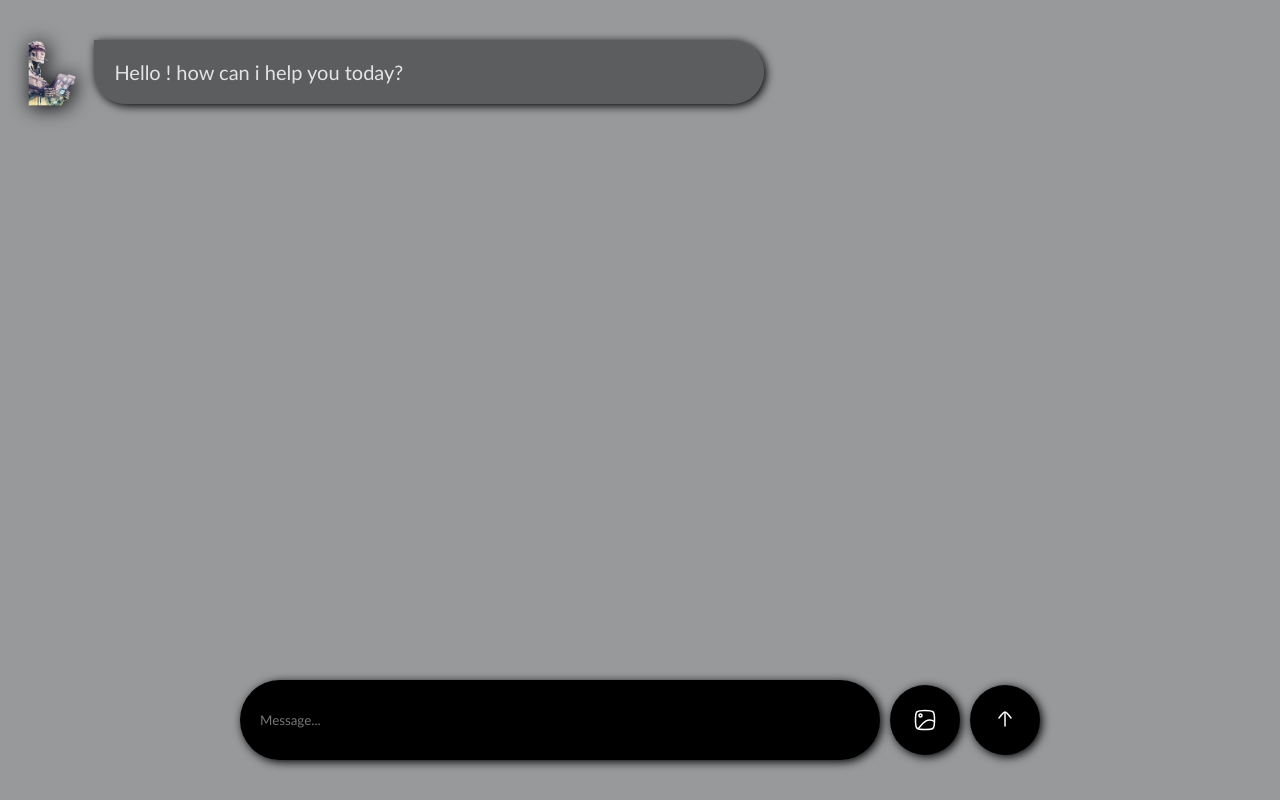
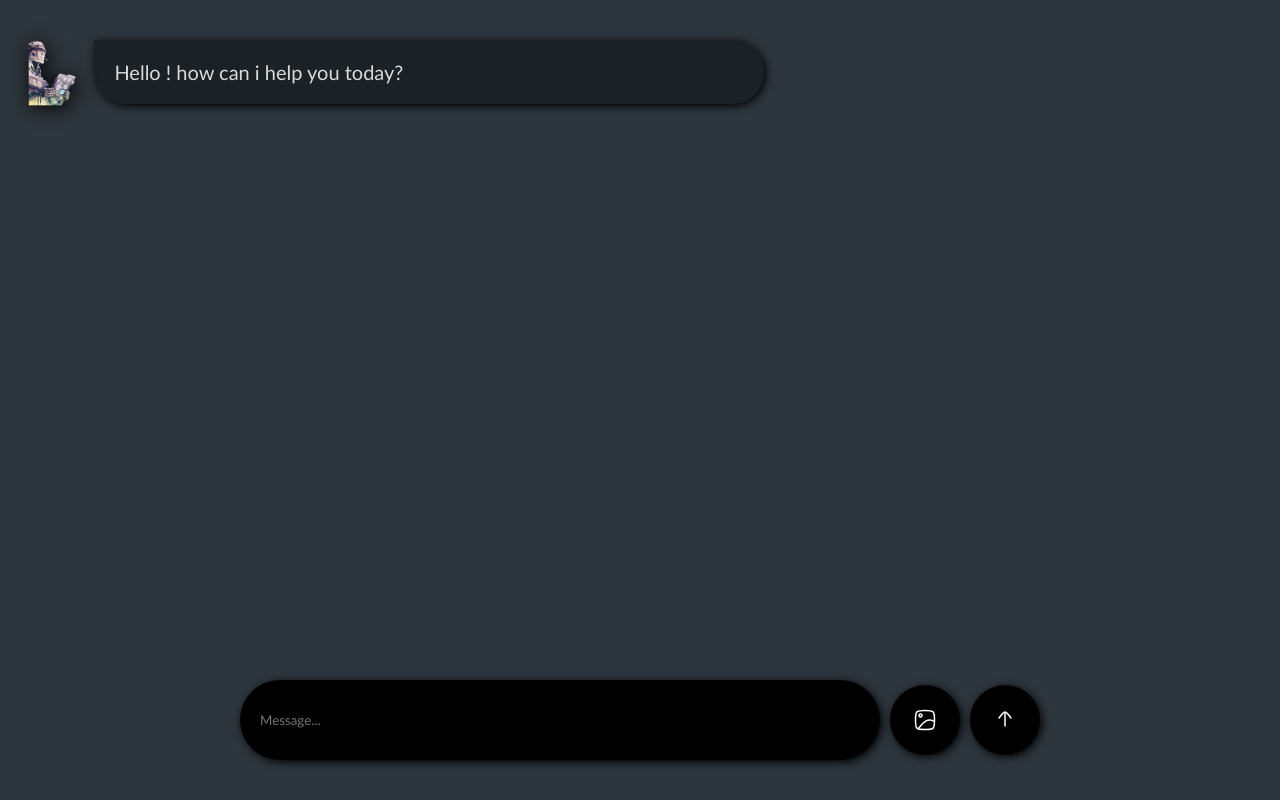
Before and after one commit to Somesh343/AI_chatbot, a plain HTML site: page index.html in a window 1280 px wide. Drawn offline with Linux system fonts and the light colour scheme.

Commit message:
Update style.css

```diff
--- a/style.css
+++ b/style.css
@@ -13,7 +13,7 @@
 .chat-container {
     width: 100%;
     height: 80%;
-    background-color: #97999b;
+    background-color: rgb(46, 54, 61);
     padding: 20px;
     display: flex;
     flex-direction: column;
@@ -77,7 +77,7 @@
 .prompt-area {
     width: 100%;
     height: 20%;
-    background-color:#97999b;
+    background-color:rgb(46, 54, 61);
     display: flex;
     align-items: center;
     justify-content: center;
```
